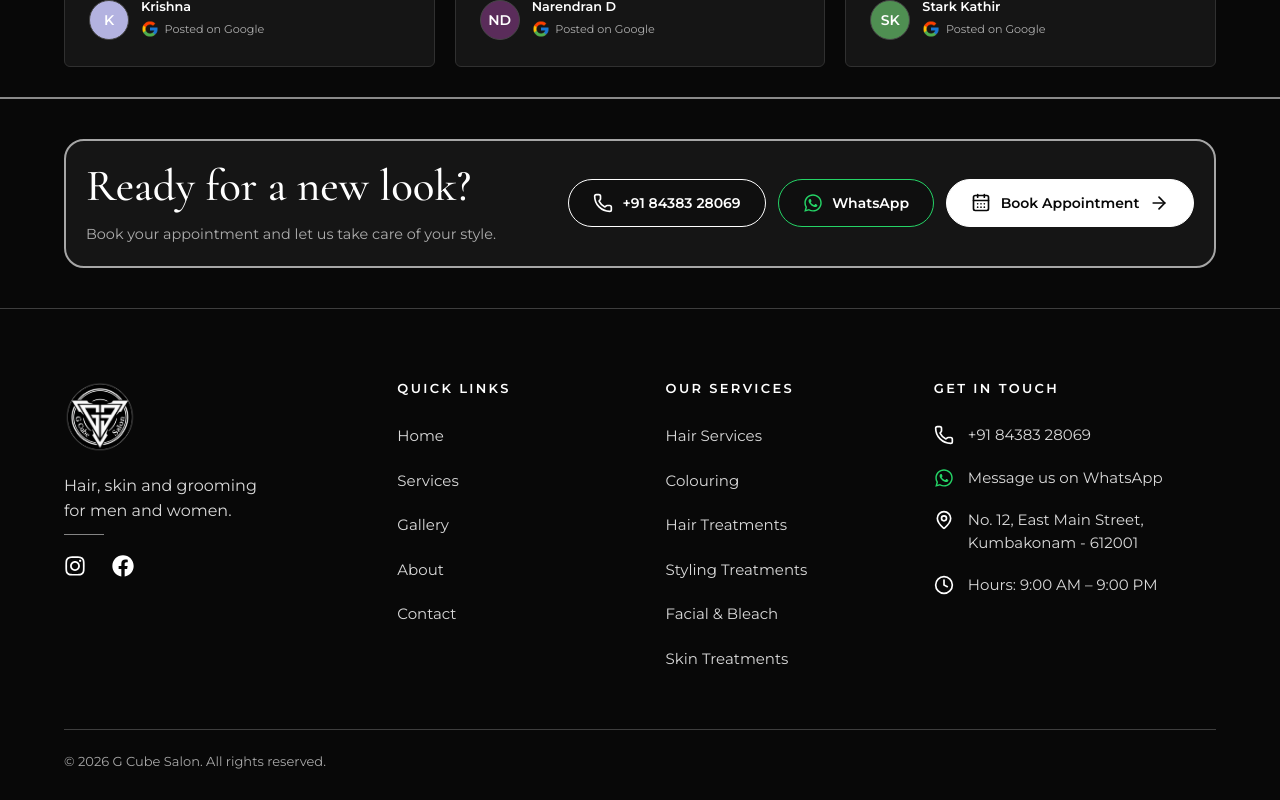
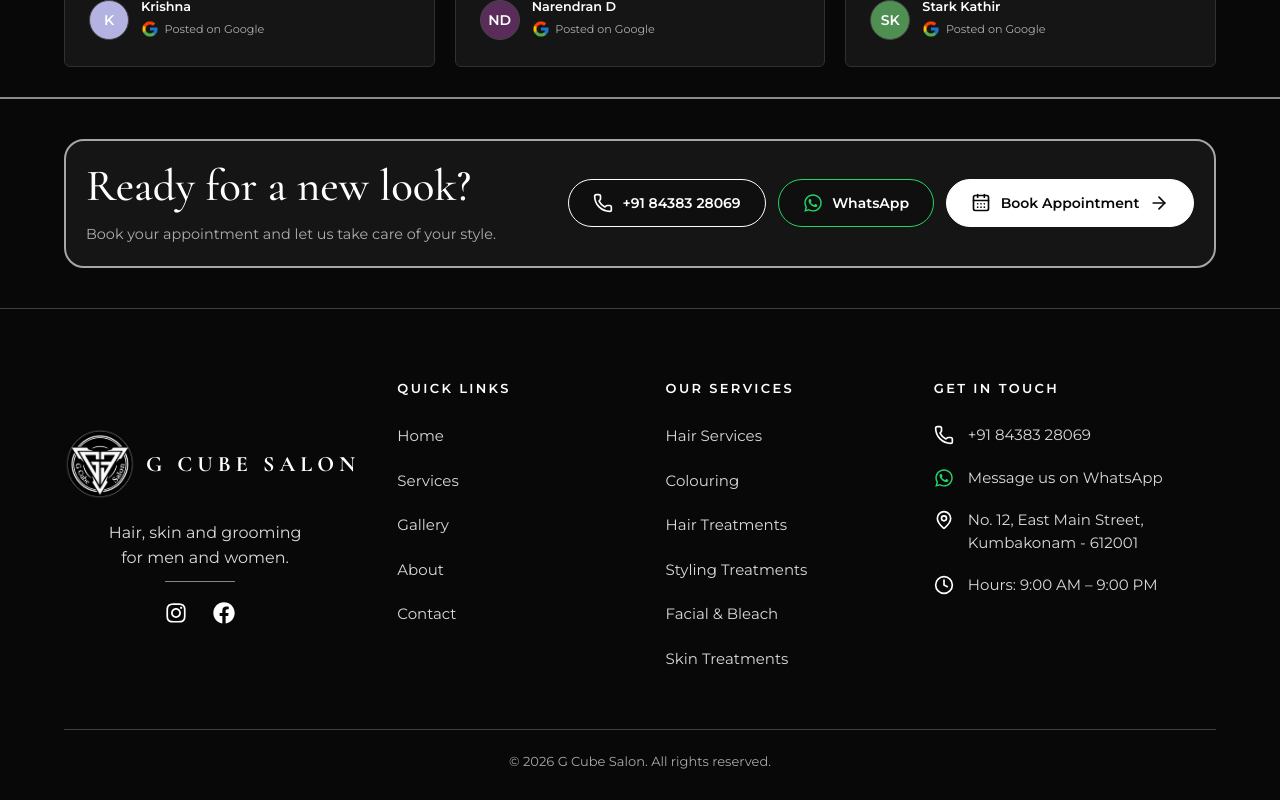
Before and after one commit to kathiravan-devs/g-cube-salon, a React (Vite) app: page / in a window 1280 px wide. Shown: the part 3426-4226 px from the top of the page. Built offline with nearby package versions, Linux system fonts and the light colour scheme.

Commit message:
footer section updated

```diff
--- a/src/components/Footer.tsx
+++ b/src/components/Footer.tsx
@@ -4,7 +4,7 @@ import { FaInstagram, FaFacebook, FaWhatsapp } from "react-icons/fa";
 import { categories } from "../data/services";
 import { salon, whatsappLink } from "../data/salon";
 import logo from "/logo/logo.png"; // same file the Header uses
-import "./Footer.css";
+import "./footer.css";
 
 const quickLinks = [
     { label: "Home", to: "/" },
@@ -32,6 +32,7 @@ export function Footer() {
                 <div className="footer-brand">
                     <Link to="/" className="footer-logo">
                         <img src={logo} alt="G Cube Salon" />
+                        <span className="brand-name">G CUBE SALON</span>
                     </Link>
 
                     <p className="footer-tagline">
--- a/src/components/footer.css
+++ b/src/components/footer.css
@@ -47,24 +47,30 @@
 
 .footer-brand {
     display: flex;
+    place-self: center;
     flex-direction: column;
-    align-items: flex-start;
+    align-items: center;
     gap: 20px;
 }
 
 .footer-logo {
-    display: inline-block;
+    display: flex;
+    align-items: center;
+    gap: 10px;
+    text-decoration: none;
     line-height: 0; /* no gap under the image */
 }
 
 .footer-logo img {
-    display: block;
     width: auto;
     height: clamp(52px, 6vw, 72px);
 }
 
+
+
 .footer-tagline {
     max-width: 30ch;
+    text-align: center;
     margin: 0;
     color: var(--text-muted);
     font-size: 1rem;
@@ -85,7 +91,7 @@
     position: absolute;
     top: -10px;
     left: 11px;
-    width: 40px;
+    width: 70px;
     height: 1px;
     background: var(--line-strong);
 }
@@ -170,8 +176,7 @@
 .footer-bottom {
     display: flex;
     flex-wrap: wrap;
-    align-items: center;
-    justify-content: space-between;
+    justify-content: center;
     gap: 8px 24px;
 
     margin-inline: var(--page-padding); /* the rule spans the content, not the screen */
```
Also changed, not shown: 1 other file (tests, documents, lock files or other folders).
